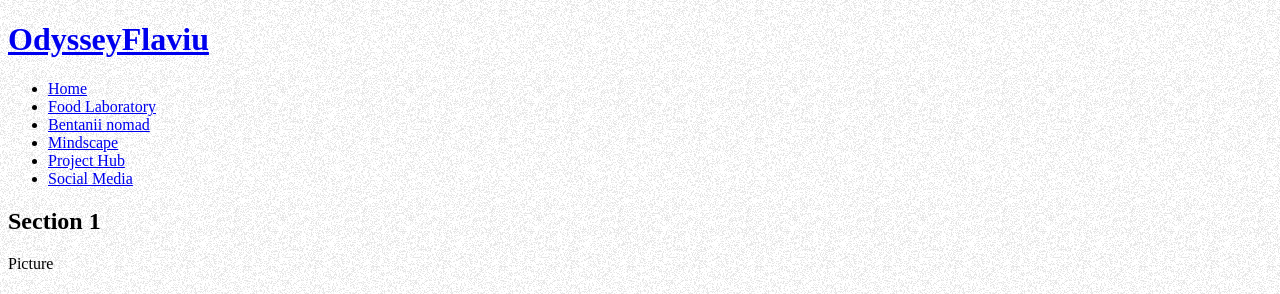
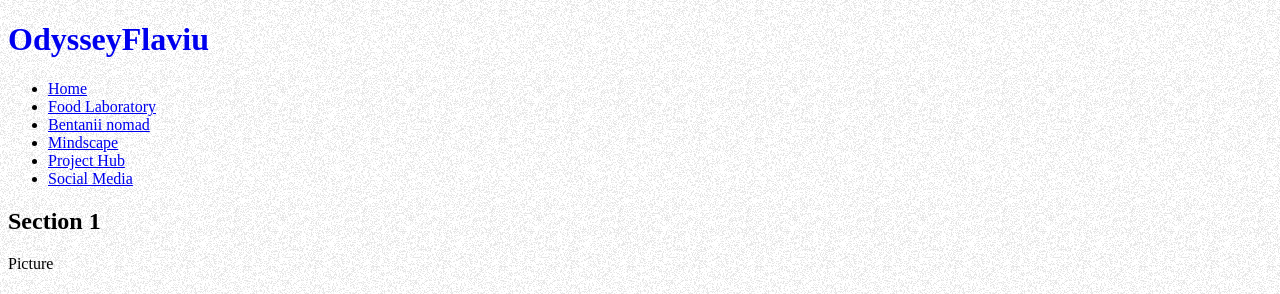
Before and after one commit to FlaviuCristian/flaviubenta.com, a PHP site: page / in a window 1280 px wide. Shown: the top 294 px of the page. Run offline with PHP 8.4, Linux system fonts and the light colour scheme.

Commit message:
background

```diff
--- a/style.css
+++ b/style.css
@@ -2,3 +2,7 @@ body {
   background-image: url('/resources/images/background.png');
   background-repeat: repeat;
 }
+
+.link-without-underline {
+  text-decoration: none;
+}
```
